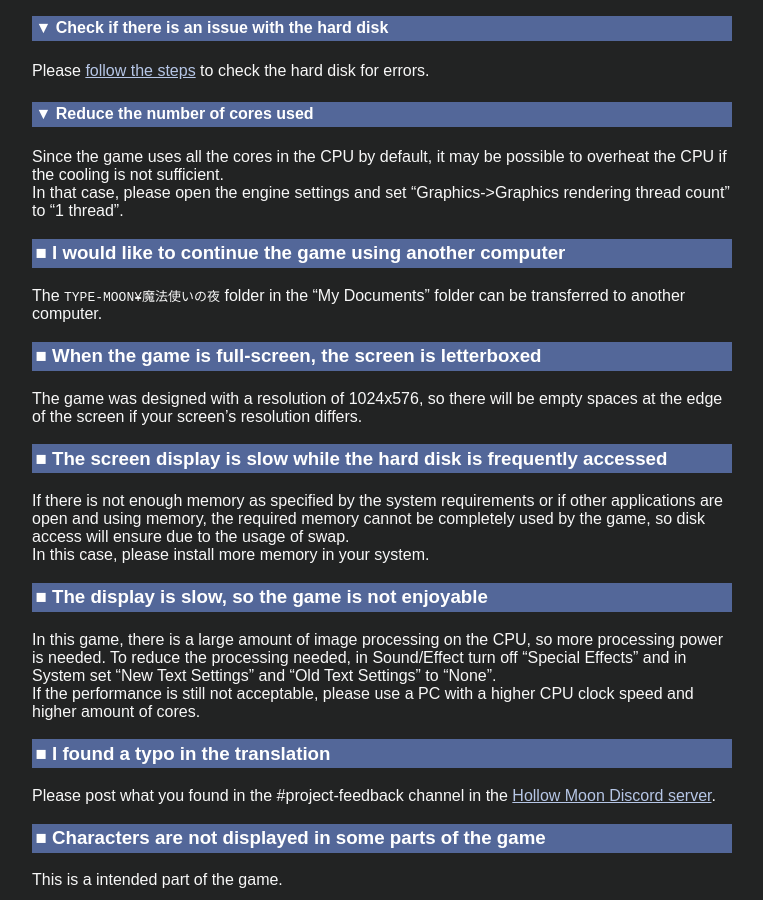
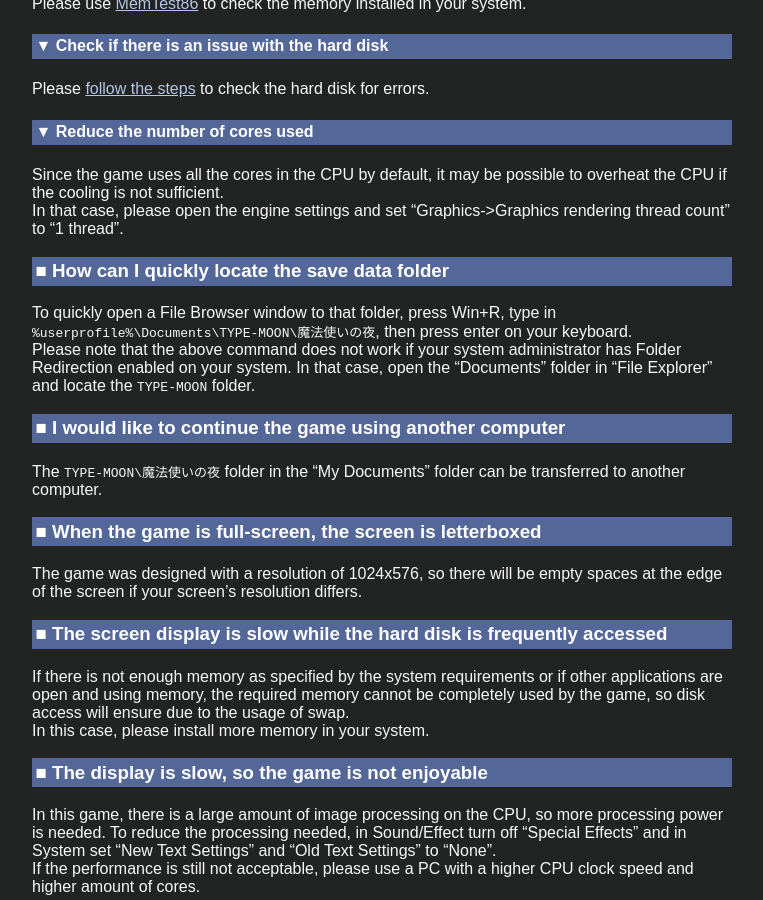
Before and after one commit to Hollow-Moon/Hollow-Moon.github.io, a Jekyll site: the page built from wohn-tl/faq.md, in a window 1280 px wide and 900 px high, scrolled down 1764 px. Shown: the whole window, without its empty margins (258-1021 px from the left). Built offline with Jekyll 4.4.1, drawn with Linux system fonts in a browser that asks for light colours; some of the changed text lies outside the part shown.

Commit message:
Add FAQ entry for quickly locating the save data folder

```diff
--- a/wohn-tl/faq.md
+++ b/wohn-tl/faq.md
@@ -55,8 +55,12 @@ Please [follow the steps](https://support.microsoft.com/en-us/help/2641432/check
 Since the game uses all the cores in the CPU by default, it may be possible to overheat the CPU if the cooling is not sufficient.
 In that case, please open the engine settings and set "Graphics->Graphics rendering thread count" to "1 thread".
 
+### How can I quickly locate the save data folder
+To quickly open a File Browser window to that folder, press Win+R, type in `%userprofile%\Documents\TYPE-MOON\魔法使いの夜`, then press enter on your keyboard.
+Please note that the above command does not work if your system administrator has Folder Redirection enabled on your system. In that case, open the "Documents" folder in "File Explorer" and locate the `TYPE-MOON` folder.
+
 ### I would like to continue the game using another computer
-The `TYPE-MOON¥魔法使いの夜` folder in the "My Documents" folder can be transferred to another computer.
+The `TYPE-MOON\魔法使いの夜` folder in the "My Documents" folder can be transferred to another computer.
 
 ### When the game is full-screen, the screen is letterboxed
 The game was designed with a resolution of 1024x576, so there will be empty spaces at the edge of the screen if your screen's resolution differs.
```
